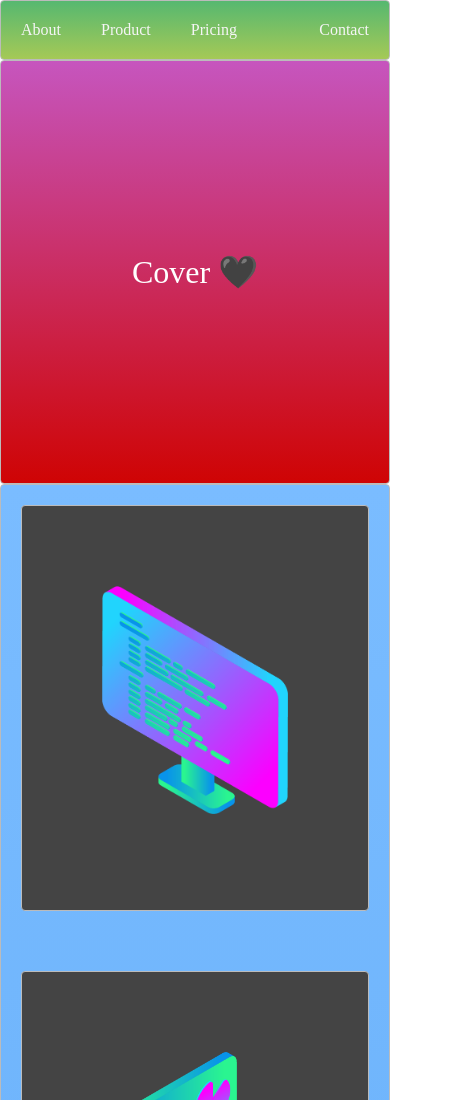
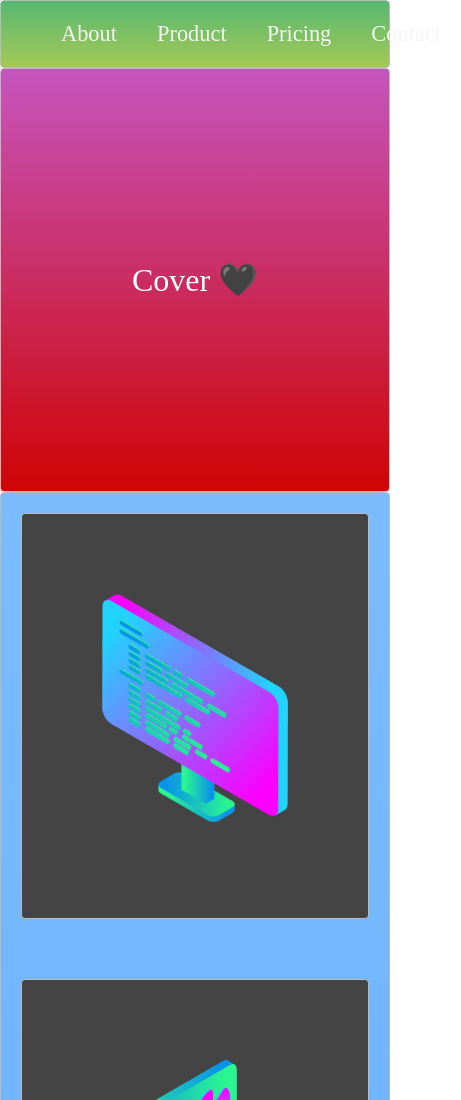
Before and after one commit to saif1786/web-template, a plain HTML site: page index.html in a window 390 px wide. Shown: the top 1100 px of the page, 461 px wide, since content can reach past the window. Drawn offline with Linux system fonts and the light colour scheme.

Commit message:
Update style.css

```diff
--- a/style.css
+++ b/style.css
@@ -29,7 +29,10 @@ body{
     margin: 0;
 
 }
-@media only screen and (max-width: 600px){
+@media only screen
+  and (min-device-width: 375px)
+  and (max-device-width: 667px)
+  and (-webkit-min-device-pixel-ratio: 2) {
     .main-nav{
         font-size:0.5em;
         padding: 0;
```
